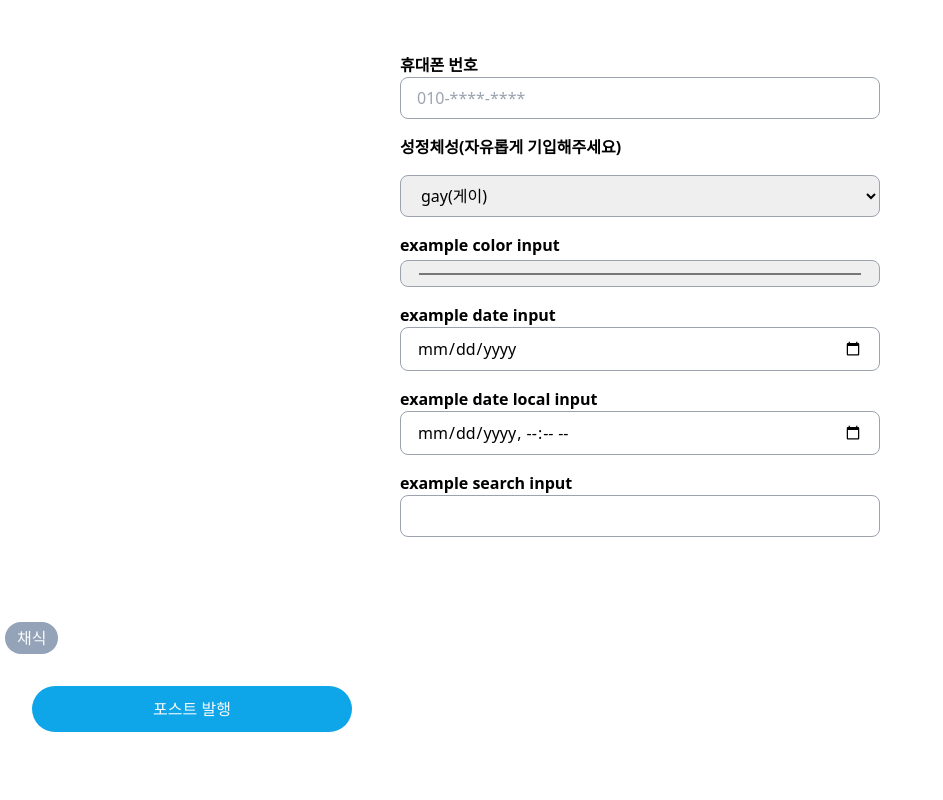
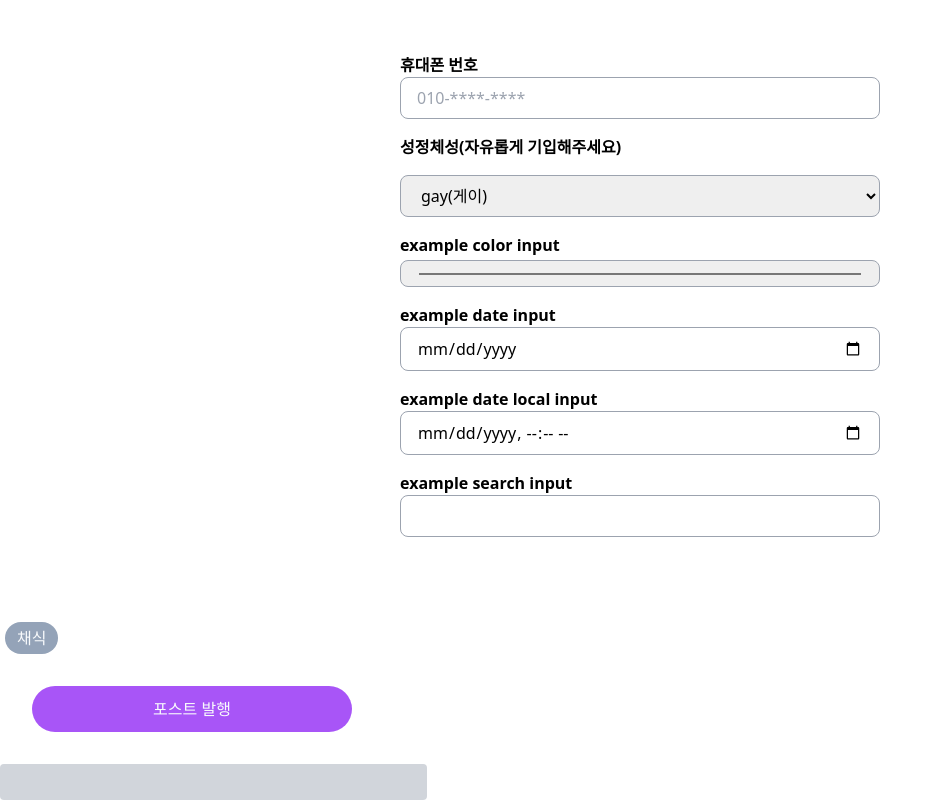
Before and after one commit to gouthiki90/SAC-sign-prototype, a Next.js app: page / in a window 1280 px wide. Shown: the part 219-1019 px from the top of the page, without its empty margins (0-943 px from the left). Before the commit the page ends 983 px from the top, so only its background shows below. Built offline with nearby package versions, Linux system fonts and the light colour scheme.

Commit message:
[ADD] 검색 인풋 UI 작업 중

```diff
--- a/core/ui/button/postButton.tsx
+++ b/core/ui/button/postButton.tsx
@@ -8,7 +8,7 @@ const PostButton: React.FC<IButton> = ({}) => {
   return (
     <>
       <div className="m-8">
-        <button className="bg-sky-500 font-sans text-slate-50 rounded-full w-80 px-3 py-2 cursor-pointer hover:bg-sky-700">
+        <button className="bg-purple-500 font-sans text-slate-50 rounded-full w-80 px-3 py-2 cursor-pointer hover:bg-purple-600">
           <div className="flex justify-center">
             <div className="m-[3px]">
               <p className="font-medium">포스트 발행</p>
--- /dev/null
+++ b/core/ui/searchInput/searchInput.tsx
@@ -0,0 +1,36 @@
+import React from "react";
+
+/** input 속성 필수값 */
+export interface Input
+  extends React.DetailedHTMLProps<
+    React.InputHTMLAttributes<HTMLInputElement>,
+    HTMLInputElement
+  > {}
+
+const SearchInput: React.FC<Input> = ({
+  className,
+  type,
+  name,
+  value,
+  id,
+  ...props
+}) => {
+  return (
+    <>
+      <div className="flex flex-col justify-center">
+        <div className="flex flex-col justify-center">
+          <input
+            id={id}
+            value={value}
+            name={name}
+            type="text"
+            {...props}
+            className="rounded focus:outline-none border-0 bg-gray-300 px-4 py-2 w-1/3 h-9"
+          />
+        </div>
+      </div>
+    </>
+  );
+};
+
+export default SearchInput;
--- a/pages/index.tsx
+++ b/pages/index.tsx
@@ -2,6 +2,7 @@ import LoginForm from "@/components/signIn/joinForm";
 import CategoryButton from "@/core/ui/button/category";
 import PostButton from "@/core/ui/button/postButton";
 import CustomInput from "@/core/ui/index/input";
+import SearchInput from "@/core/ui/searchInput/searchInput";
 
 export default function Home() {
   return (
@@ -9,6 +10,7 @@ export default function Home() {
       <LoginForm />
       <CategoryButton />
       <PostButton />
+      <SearchInput />
     </>
   );
 }
```
